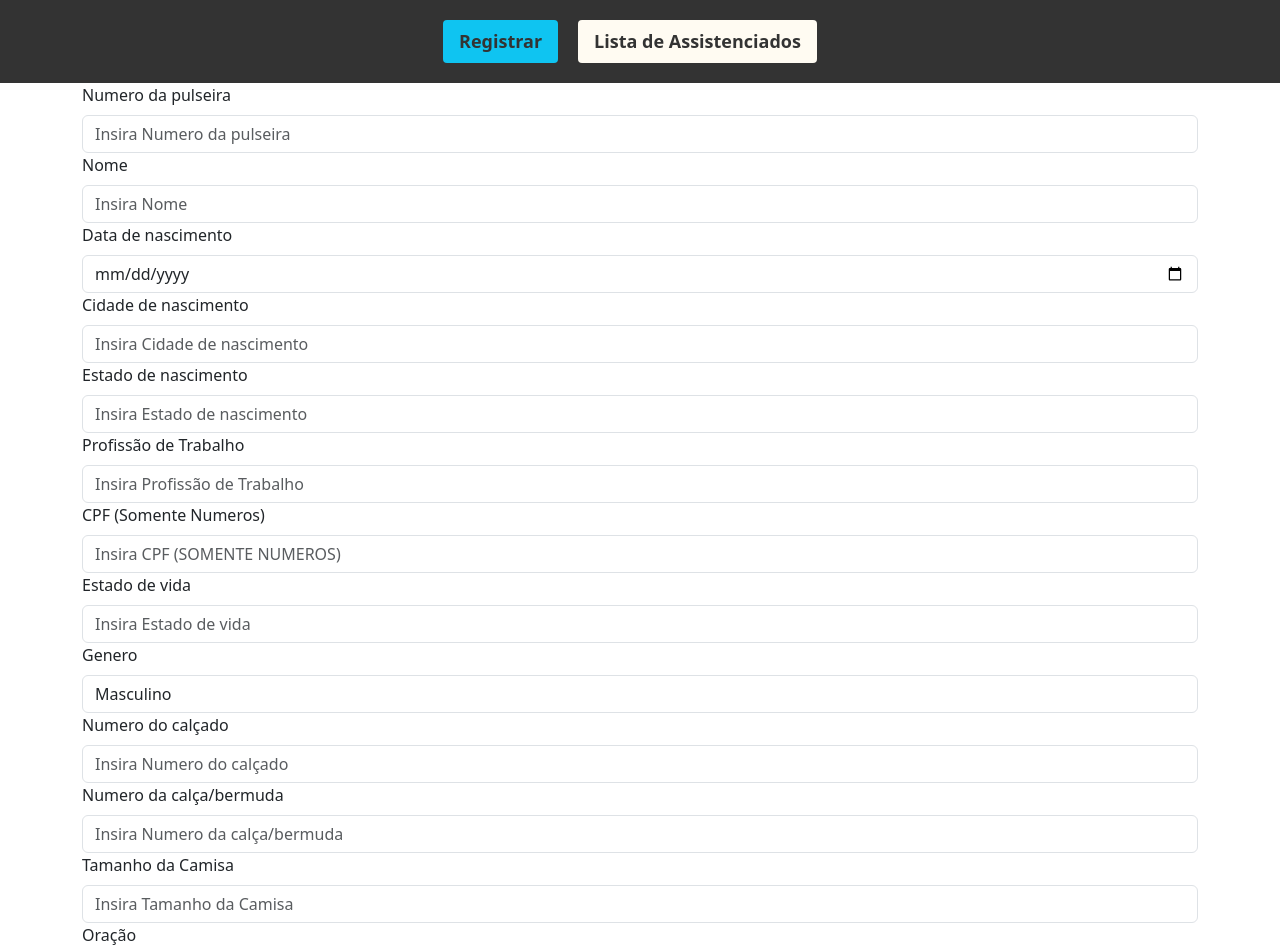
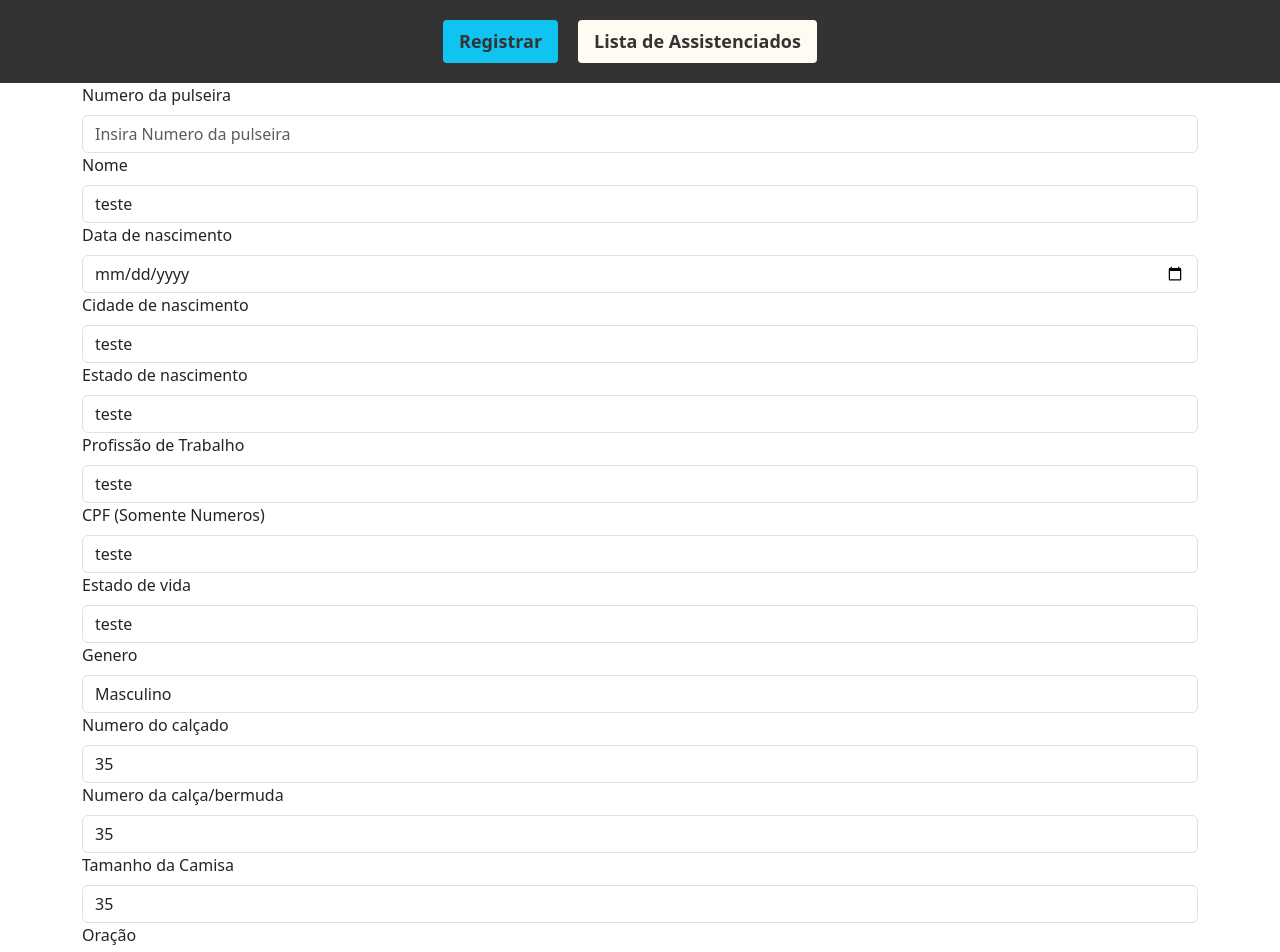
Before and after one commit to xafixav/compaixao, a React (Create React App) app in the folder frontend/: page / in a window 1280 px wide. Shown: the top 952 px of the page. Built offline with nearby package versions, Linux system fonts and the light colour scheme; no server answers.

Commit message:
:construction: updating project to localStorage + context methods

```diff
--- a/frontend/src/components/AssistedForms.jsx
+++ b/frontend/src/components/AssistedForms.jsx
@@ -1,30 +1,32 @@
-import React, { useEffect, useState } from 'react';
+import React, { useEffect, useState, useContext } from 'react';
 import { Form, Button } from 'react-bootstrap';
 import { register } from '../services/requests';
 import useTodayAssisteds from '../hooks/useTodayAssisteds';
 import 'bootstrap/dist/css/bootstrap.min.css';
 import '../styles/AssistedForms.css';
+import { AssistedContext } from '../services/AssistedContext';
 
 function AssistedForms() {
   { /* create a state for each field */ }
-  const [update, assisteds, setAssisteds, setUpdate] = useTodayAssisteds();
-  const [assistedNumber, setAssistedNumber] = useState('');
-  const [name, setName] = useState('');
-  const [bornAge, setBornAge] = useState('');
-  const [bornCity, setBornCity] = useState('');
-  const [bornState, setBornState] = useState('');
-  const [jobProfession, setJobProfession] = useState('');
-  const [cpf, setCpf] = useState('');
-  const [livingState, setLivingState] = useState('');
+  const context = useContext(AssistedContext);
+  const { assisteds, createAssisted } = context;
+  const [assistedNumber, setAssistedNumber] = useState('teste');
+  const [name, setName] = useState('teste');
+  const [bornAge, setBornAge] = useState('teste');
+  const [bornCity, setBornCity] = useState('teste');
+  const [bornState, setBornState] = useState('teste');
+  const [jobProfession, setJobProfession] = useState('teste');
+  const [cpf, setCpf] = useState('teste');
+  const [livingState, setLivingState] = useState('teste');
   const [gender, setGender] = useState('Masculino');
-  const [shoesNumber, setShoesNumber] = useState('');
-  const [legsNumber, setLegsNumber] = useState('');
-  const [shirtNumber, setShirtNumber] = useState('');
+  const [shoesNumber, setShoesNumber] = useState(35);
+  const [legsNumber, setLegsNumber] = useState(35);
+  const [shirtNumber, setShirtNumber] = useState(35);
   const [sleepOver, setSleepOver] = useState(false);
   const [isSleepOverAtLimit, setIsSleepOverAtLimit] = useState(false);
   const [submitted, setSubmitted] = useState(false);
-  const [prayer, setPrayer] = useState("");
-  const [comentary, setComentary] = useState("");
+  const [prayer, setPrayer] = useState("teste");
+  const [comentary, setComentary] = useState("teste");
   const [BtnDisabled, setBtnDisabled] = useState(true);
 
   const handleSubmit = async (e) => {
@@ -46,19 +48,12 @@ function AssistedForms() {
         legsNumber,
         shirtNumber,
         sleepOver,
-      };
-
-
-      const response = await register('/assisted/register', assisted);
-
-      const textAreas = {
-        assistedId: response.id ? response.id : response.data.id,
         prayer,
         comentary,
       };
 
 
-      await register('/assisted/comentary/register', textAreas)
+      createAssisted(assisted);
 
       alert('Assistenciado cadastrado com sucesso');
 
@@ -77,16 +72,12 @@ function AssistedForms() {
       setShirtNumber('');
       setSleepOver(false);
       setSubmitted(!submitted);
-      setAssisteds();
       return null;
     } catch (error) {
-      return alert('Erro ao cadastrar assistenciado: ' + error.request.response);
+      console.error(error);
+      return alert('Erro ao cadastrar assistenciado');
     }
   };
-
-  useEffect(() => {
-    setAssisteds();
-  }, []);
 
   useEffect(() => {
     handleSleepOver();
@@ -97,7 +88,7 @@ function AssistedForms() {
   }, [assistedNumber, name, bornAge, bornAge, bornCity, bornState, cpf, livingState, gender, shoesNumber, legsNumber, shirtNumber]);
 
   const handleButtonStatus = () => {
-    const filterSleepOver = assisteds.filter((assisted) => assisted.sleepOver);
+    // const filterSleepOver = assisteds.filter((assisted) => assisted.sleepOver);
     const allFields = [assistedNumber, name, bornAge, bornAge, bornCity, bornState, cpf, livingState, gender, shoesNumber, legsNumber, shirtNumber];
     const isAllFieldsFilled = allFields.every((field) => field !== '');
     if (isAllFieldsFilled) {
```
